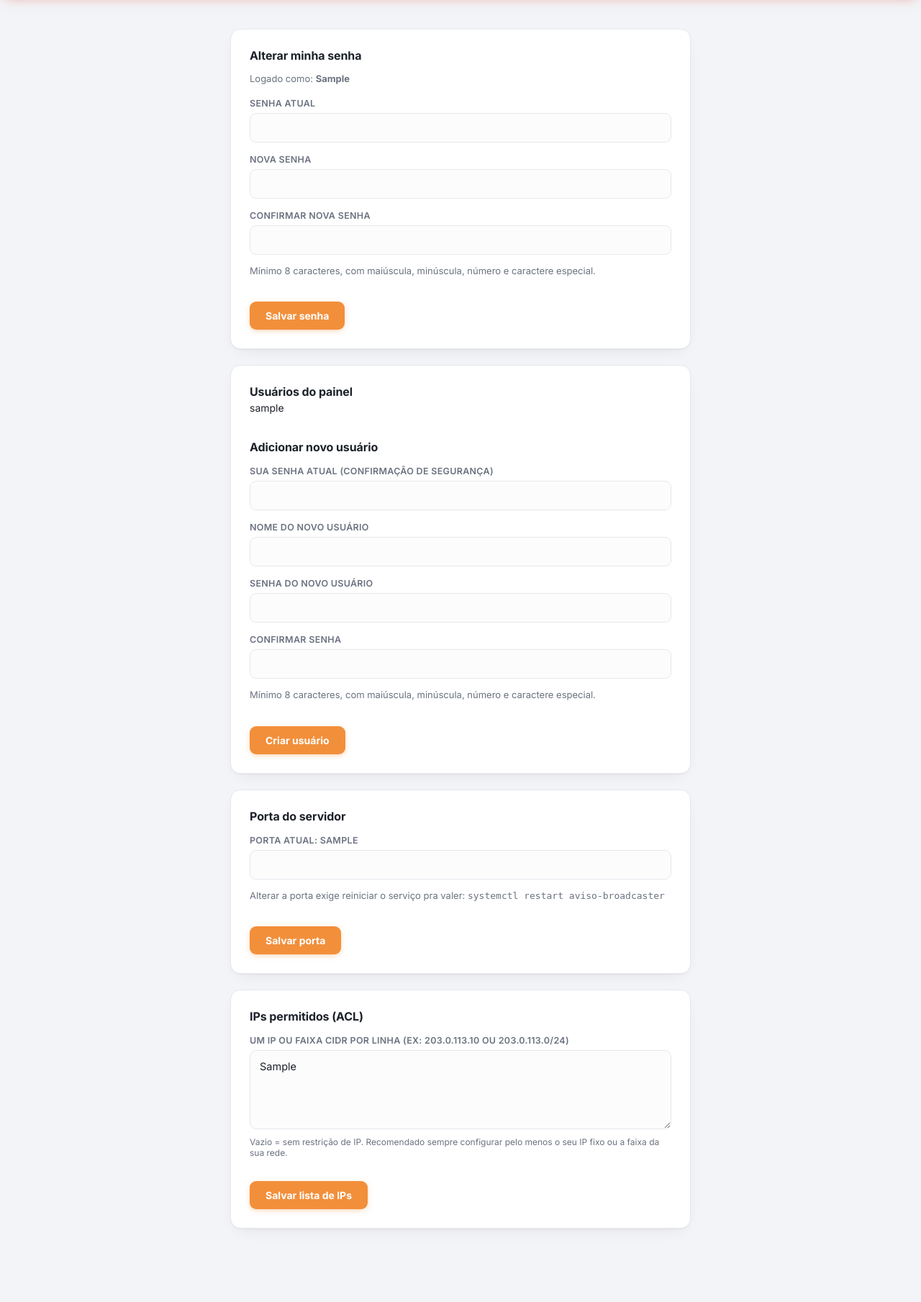
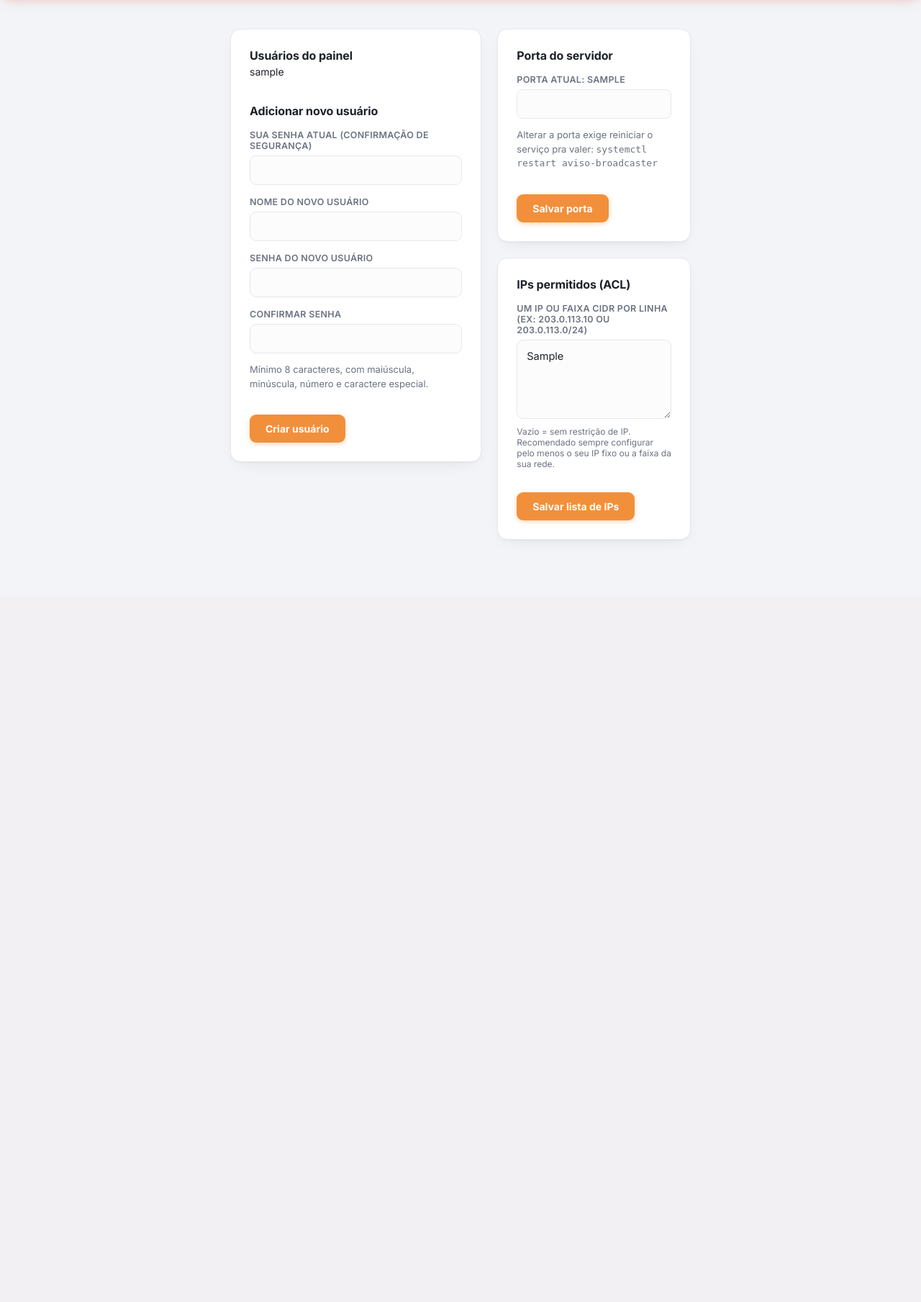
Before and after one commit to jmanoelslva/AVISOS_APP_ANDROID_HOTNET, a Flask app: template templates/settings.html in a window 1280 px wide. Shown: the part 70-1879 px from the top of the page at 72% size. After the commit the page ends 821 px from the top, so only its background shows below. Run offline with Flask 3, Linux system fonts and the light colour scheme; the template is opened without the code that fills it: most values are stand-ins (such as "Sample title", 1, 10 or a date in 2020).

Commit message:
Pagina propria de troca de senha e Configuracoes em duas colunas
- Nova rota /minha-senha (login_obrigatorio, sem exigir admin) — toda
  conta consegue trocar a propria senha sem precisar de acesso a
  Configuracoes. Card correspondente removido de Configuracoes.
- Configuracoes (usuarios/porta/ACL) reorganizada em grid de 2
  colunas em telas largas (>760px), reduzindo bastante a rolagem
  vertical; colapsa pra 1 coluna em telas estreitas.
- Link "Minha senha" na navegacao, visivel pra qualquer usuario logado.

Co-Authored-By: Claude Sonnet 5 <noreply@anthropic.com>

```diff
--- a/app.py
+++ b/app.py
@@ -251,6 +251,35 @@ def logs():
     return render_template("logs.html", eventos=access_log.listar())
 
 
+@app.route("/minha-senha", methods=["GET", "POST"])
+@login_obrigatorio
+def minha_senha():
+    cfg = config_store.carregar()
+    usuario_logado = session.get("usuario")
+    entrada_logada = _entrada_usuario_logado(cfg)
+
+    if request.method == "POST":
+        atual = request.form.get("senha_atual", "")
+        nova = request.form.get("nova_senha", "")
+        confirmacao = request.form.get("confirmacao", "")
+        if not entrada_logada or not check_password_hash(entrada_logada["password_hash"], atual):
+            flash("Senha atual incorreta.", "erro")
+        else:
+            problemas = validar_forca_senha(nova)
+            if nova != confirmacao:
+                problemas.append("as senhas não coincidem")
+            if problemas:
+                flash("Não atende aos requisitos: " + ", ".join(problemas), "erro")
+            else:
+                entrada_logada["password_hash"] = generate_password_hash(nova)
+                config_store.salvar(cfg)
+                access_log.registrar("senha_alterada", usuario=usuario_logado, ip=_ip_do_cliente())
+                flash("Senha atualizada com sucesso.", "sucesso")
+        return redirect(url_for("minha_senha"))
+
+    return render_template("minha_senha.html", usuario_atual=usuario_logado)
+
+
 @app.route("/configuracoes", methods=["GET", "POST"])
 @login_obrigatorio
 @admin_obrigatorio
@@ -262,25 +291,7 @@ def configuracoes():
     if request.method == "POST":
         acao = request.form.get("acao")
 
-        if acao == "senha":
-            atual = request.form.get("senha_atual", "")
-            nova = request.form.get("nova_senha", "")
-            confirmacao = request.form.get("confirmacao", "")
-            if not entrada_logada or not check_password_hash(entrada_logada["password_hash"], atual):
-                flash("Senha atual incorreta.", "erro")
-            else:
-                problemas = validar_forca_senha(nova)
-                if nova != confirmacao:
-                    problemas.append("as senhas não coincidem")
-                if problemas:
-                    flash("Não atende aos requisitos: " + ", ".join(problemas), "erro")
-                else:
-                    entrada_logada["password_hash"] = generate_password_hash(nova)
-                    config_store.salvar(cfg)
-                    access_log.registrar("senha_alterada", usuario=usuario_logado, ip=_ip_do_cliente())
-                    flash("Senha atualizada com sucesso.", "sucesso")
-
-        elif acao == "novo_usuario":
+        if acao == "novo_usuario":
             senha_confirmacao = request.form.get("senha_atual_novo_usuario", "")
             if not entrada_logada or not check_password_hash(entrada_logada["password_hash"], senha_confirmacao):
                 flash("Sua senha atual está incorreta — confirmação necessária pra criar um novo usuário.", "erro")
--- a/templates/base.html
+++ b/templates/base.html
@@ -287,9 +287,21 @@
             margin: 0 auto;
         }
         .pagina-login .card { width: 100%; max-width: 380px; }
+        .pagina-larga main { max-width: 940px; }
+        .grid-2col {
+            display: grid;
+            grid-template-columns: 1.3fr 1fr;
+            gap: 22px;
+            align-items: start;
+        }
+        .coluna-grid { display: flex; flex-direction: column; gap: 22px; }
+        .coluna-grid .card { margin-bottom: 0; }
+        @media (max-width: 760px) {
+            .grid-2col { grid-template-columns: 1fr; }
+        }
     </style>
 </head>
-<body{% if request.endpoint == 'login' %} class="pagina-login"{% endif %}>
+<body{% if request.endpoint == 'login' %} class="pagina-login"{% elif request.endpoint == 'configuracoes' %} class="pagina-larga"{% endif %}>
     <header>
         <div class="marca">
             <div class="marca-icone">📣</div>
@@ -306,6 +318,7 @@
             {% if usuario_e_admin %}
             <a href="{{ url_for('configuracoes') }}" class="{{ 'ativo' if request.endpoint == 'configuracoes' }}">Configurações</a>
             {% endif %}
+            <a href="{{ url_for('minha_senha') }}" class="{{ 'ativo' if request.endpoint == 'minha_senha' }}">Minha senha</a>
             <a href="{{ url_for('logout') }}">Sair</a>
         </nav>
         {% endif %}
--- a/templates/settings.html
+++ b/templates/settings.html
@@ -2,22 +2,8 @@
 {% block titulo %}Configurações{% endblock %}
 {% block conteudo %}
 
-<div class="card">
-    <h2>Alterar minha senha</h2>
-    <p class="dica">Logado como: <strong>{{ usuario_atual }}</strong></p>
-    <form method="post">
-        <input type="hidden" name="acao" value="senha">
-        <label>Senha atual</label>
-        <input type="password" name="senha_atual" required>
-        <label>Nova senha</label>
-        <input type="password" name="nova_senha" required minlength="8">
-        <label>Confirmar nova senha</label>
-        <input type="password" name="confirmacao" required minlength="8">
-        <p class="dica">Mínimo 8 caracteres, com maiúscula, minúscula, número e caractere especial.</p>
-        <button type="submit">Salvar senha</button>
-    </form>
-</div>
-
+<div class="grid-2col">
+    <div class="coluna-grid">
         <div class="card">
             <h2>Usuários do painel</h2>
             <ul class="lista-usuarios">
@@ -54,7 +40,9 @@
                 <button type="submit">Criar usuário</button>
             </form>
         </div>
+    </div>
 
+    <div class="coluna-grid">
         <div class="card">
             <h2>Porta do servidor</h2>
             <form method="post">
@@ -76,5 +64,7 @@
                 <button type="submit">Salvar lista de IPs</button>
             </form>
         </div>
+    </div>
+</div>
 
 {% endblock %}
```
Also changed, not shown: templates/minha_senha.html (added, +20 -0 lines), README.md. Lines whose indentation alone changed are shown as unchanged.
